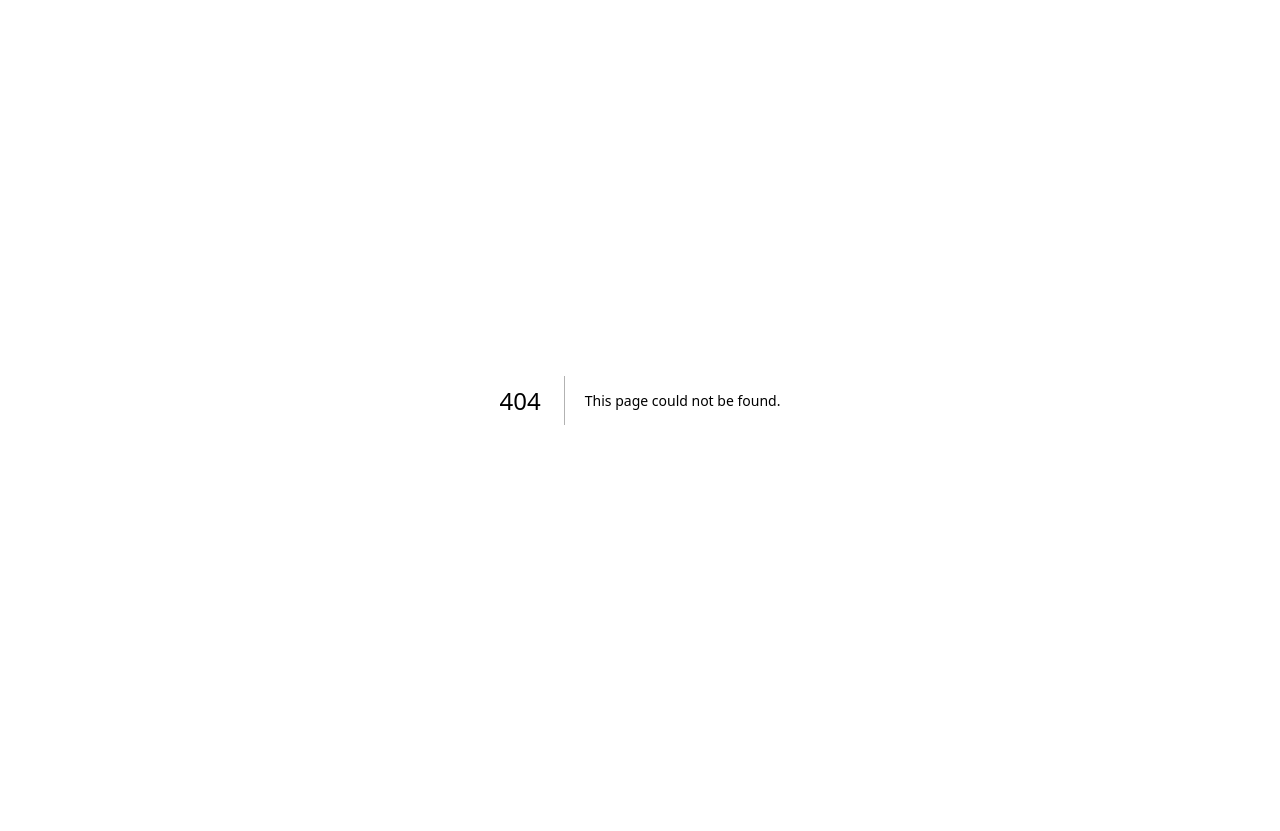
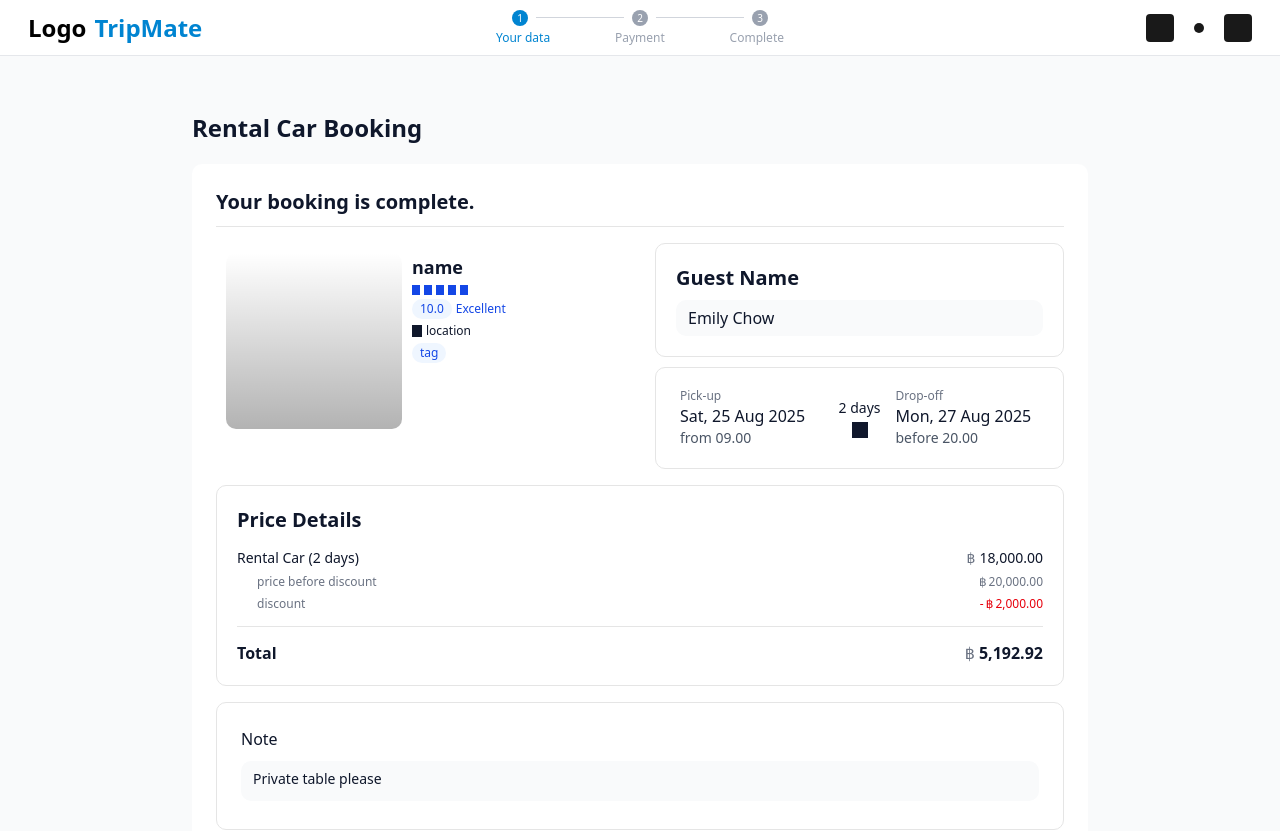
Before and after one commit to louiskub/Tripmate_Frontend, a Next.js app: page /bookrentalcar/completebooking in a window 1280 px wide. Before the commit this address had no page. Shown: the top 831 px of the page. Before the commit the page ends 800 px from the top, so only its background shows below. Built offline with nearby package versions, Linux system fonts and the light colour scheme.

Commit message:
completebooking_rental_car_update

```diff
--- /dev/null
+++ b/src/app/bookrentalcar/completebooking/page.tsx
@@ -0,0 +1,193 @@
+"use client";
+import Statenav from "@/components/navbar/statenav";
+
+import React from "react";
+
+export default function HotelBookingCompletePage() {
+  return (
+    <div className="min-h-screen bg-gray-50">
+      <Statenav />
+
+      {/* MAIN: เว้นที่ให้ header ด้วย pt-16; โครง 2 คอลัมน์ */}
+      <main className="w-full h-full mx-auto bg-gray-50 px-4 sm:px-6 md:px-12 xl:px-24 pt-4 md:pt-7 pb-2.5">
+        <div className="max-w-[1440px] mx-auto w-full px-6 md:px-10 lg:px-24 py-7">
+          <div className="flex flex-col items-start gap-2">
+            <h1 className="text-2xl font-extrabold text-slate-900">
+              Rental Car Booking
+            </h1>
+          </div>
+
+          <div className="mt-5 flex flex-col gap-2.5">
+            {/* กล่องหลัก */}
+            <section className="w-full bg-white rounded-[10px] p-6 space-y-4">
+              {/* Title */}
+              <div className="pb-2.5 border-b border-neutral-200">
+                <h2 className="text-xl font-bold text-slate-900">
+                  Your booking is complete.
+                </h2>
+              </div>
+
+              {/* แถวบน: การ์ด + ข้อมูลแขก/ช่วงเวลา */}
+              <div className="flex flex-col lg:flex-row gap-2.5">
+                {/* การ์ดภาพ/โรงแรม */}
+                <div className="flex-1 min-w-[280px] bg-white rounded-[10px] p-2.5 flex gap-2.5">
+                  <div className="w-44 h-44 rounded-[10px] bg-gradient-to-b from-zinc-800/0 to-black/30" />
+                  <div className="flex-1 flex flex-col gap-1">
+                    <div className="text-lg font-semibold text-slate-900">
+                      name
+                    </div>
+
+                    <div className="flex gap-1 w-14">
+                      <div className="flex-1 h-2.5 bg-blue-700" />
+                      <div className="flex-1 h-2.5 bg-blue-700" />
+                      <div className="flex-1 h-2.5 bg-blue-700" />
+                      <div className="flex-1 h-2.5 bg-blue-700" />
+                      <div className="flex-1 h-2.5 bg-blue-700" />
+                    </div>
+
+                    <div className="flex items-center gap-1">
+                      <span className="px-2 py-0.5 bg-blue-50 rounded-2xl text-blue-700 text-xs font-medium">
+                        10.0
+                      </span>
+                      <span className="text-blue-700 text-xs">Excellent</span>
+                    </div>
+
+                    <div className="flex items-center gap-1">
+                      <div className="w-2.5 h-3 bg-slate-900" />
+                      <span className="text-xs text-slate-900">location</span>
+                    </div>
+
+                    <div className="flex items-center gap-1">
+                      <span className="px-2 py-0.5 bg-blue-50 rounded-2xl text-blue-700 text-xs font-medium">
+                        tag
+                      </span>
+                    </div>
+                  </div>
+                </div>
+
+                {/* กล่องข้อมูลแขก / เวลา */}
+                <div className="flex-1 min-w-[280px] flex flex-col gap-2.5">
+                  <div className="w-full rounded-[10px] border border-neutral-200 p-5 space-y-2">
+                    <div className="text-xl font-bold text-slate-900">
+                      Guest Name
+                    </div>
+                    <div className="w-full h-9 bg-gray-50 rounded-[10px] px-3 flex items-center text-slate-900">
+                      Emily Chow
+                    </div>
+                  </div>
+
+                  <div className="w-full rounded-[10px] border border-neutral-200 p-5">
+                    <div className="flex items-center">
+                      <div className="px-1 flex-1">
+                        <div className="text-xs text-gray-500">Pick-up</div>
+                        <div className="text-base font-medium text-slate-900">
+                          Sat, 25 Aug 2025
+                        </div>
+                        <div className="text-sm text-gray-600">from 09.00</div>
+                      </div>
+
+                      <div className="w-16 flex flex-col items-center">
+                        <div className="text-sm font-medium text-slate-900">
+                          2 days
+                        </div>
+                        <div className="w-4 h-4 bg-slate-900 mt-1" />
+                      </div>
+
+                      <div className="px-1 flex-1">
+                        <div className="text-xs text-gray-500">Drop-off</div>
+                        <div className="text-base font-medium text-slate-900">
+                          Mon, 27 Aug 2025
+                        </div>
+                        <div className="text-sm text-gray-600">
+                          before 20.00
+                        </div>
+                      </div>
+                    </div>
+                  </div>
+                </div>
+              </div>
+
+              {/* แถวกลาง: ราคา */}
+              <div className="w-full rounded-[10px] border border-neutral-200 p-5 space-y-3.5">
+                <div>
+                  <div className="text-xl font-bold text-slate-900">
+                    Price Details
+                  </div>
+                </div>
+
+                <div className="space-y-1.5">
+                  <div className="flex items-start justify-between">
+                    <div className="text-sm font-medium text-slate-900">
+                      Rental Car (2 days)
+                    </div>
+                    <div className="flex items-baseline gap-1">
+                      <span className="text-sm text-gray-500">฿</span>
+                      <span className="text-sm font-medium text-slate-900">
+                        18,000.00
+                      </span>
+                    </div>
+                  </div>
+
+                  <div className="pl-5 flex items-start justify-between">
+                    <div className="text-xs text-gray-500">
+                      price before discount
+                    </div>
+                    <div className="flex items-baseline gap-0.5 text-gray-500">
+                      <span className="text-xs">฿</span>
+                      <span className="text-xs">20,000.00</span>
+                    </div>
+                  </div>
+
+                  <div className="pl-5 flex items-start justify-between">
+                    <div className="text-xs text-gray-500">discount</div>
+                    <div className="flex items-baseline gap-0.5 text-red-600">
+                      <span className="text-xs">-</span>
+                      <span className="text-xs">฿</span>
+                      <span className="text-xs">2,000.00</span>
+                    </div>
+                  </div>
+                </div>
+
+                <div className="h-px bg-neutral-200" />
+
+                <div className="flex items-center justify-between">
+                  <div className="text-base font-bold text-slate-900">Total</div>
+                  <div className="flex items-baseline gap-1">
+                    <span className="text-base text-gray-500">฿</span>
+                    <span className="text-base font-bold text-slate-900">
+                      5,192.92
+                    </span>
+                  </div>
+                </div>
+              </div>
+
+              {/* แถวล่าง: Note */}
+              <div className="w-full">
+                <div className="w-full h-32 flex">
+                  <div className="flex-1 bg-white rounded-[10px] border border-neutral-200 p-6 space-y-2.5">
+                    <div className="text-base font-medium text-slate-900">
+                      Note
+                    </div>
+                    <div className="w-full min-h-10 bg-gray-50 rounded-[10px] px-3 py-2 text-sm text-slate-900">
+                      Private table please
+                    </div>
+                  </div>
+                </div>
+              </div>
+            </section>
+
+            {/* CTA */}
+            <section className="w-full bg-white rounded-[10px] p-6">
+              <button
+                type="button"
+                className="h-9 md:h-10 w-full rounded-[10px] bg-sky-600 text-white text-sm md:text-base font-bold shadow transition-all duration-600 ease-in-out hover:scale-[1.02] hover:bg-sky-700"
+              >
+                View your bookings
+              </button>
+            </section>
+          </div>
+        </div>
+      </main>
+    </div>
+  );
+}
```
